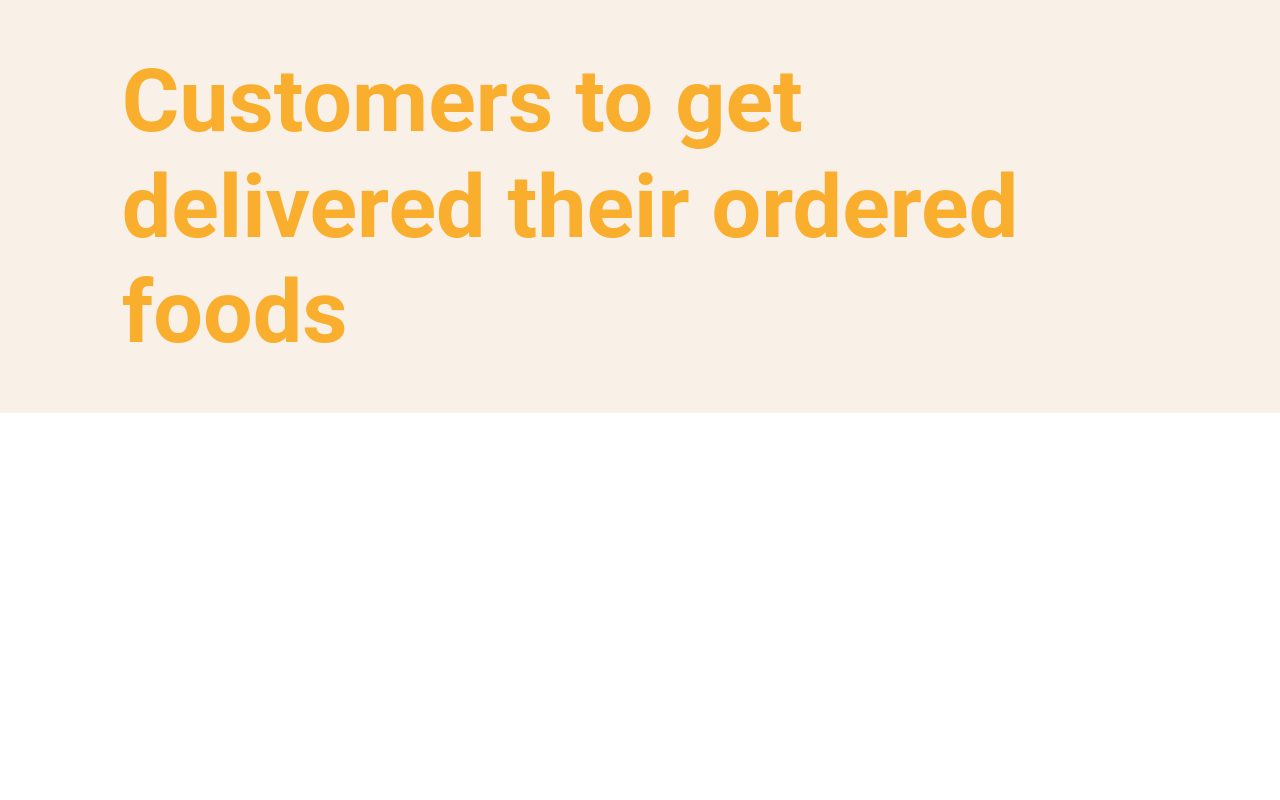
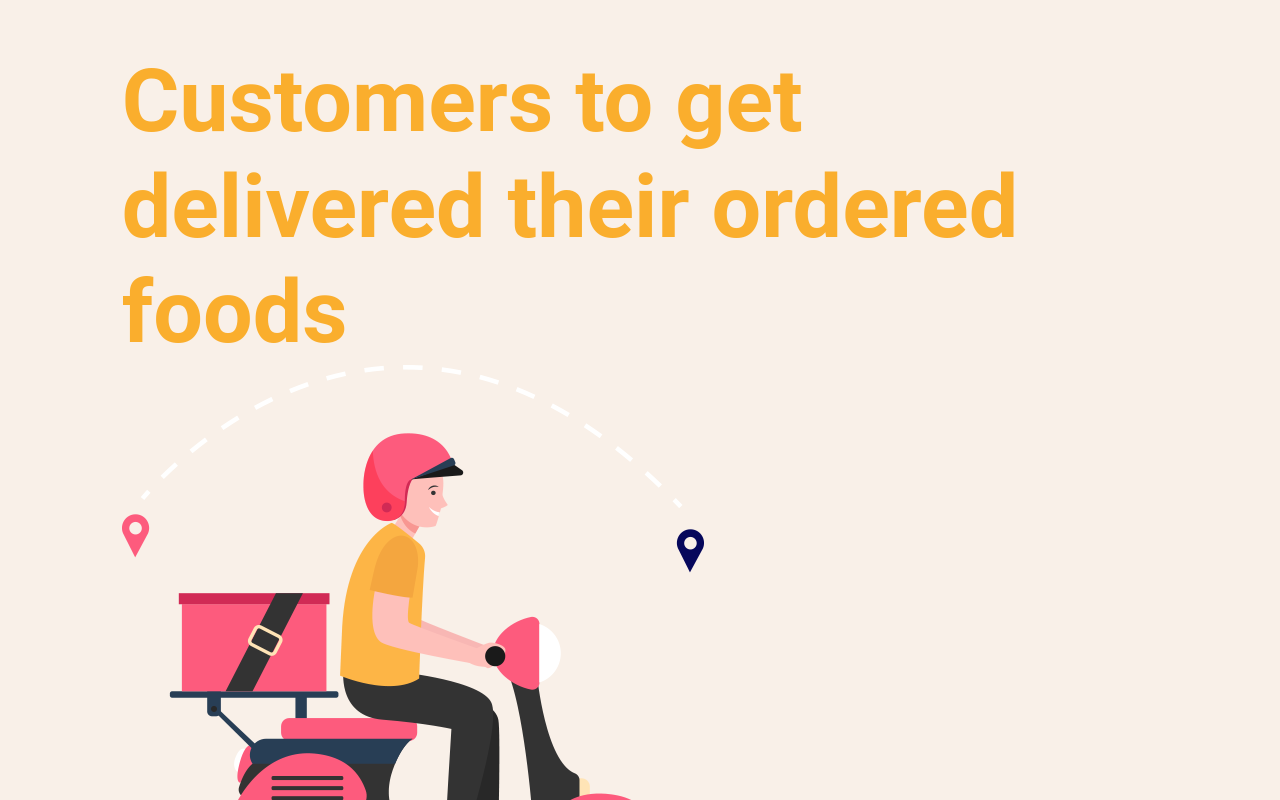
Before and after one commit to mreskini/FoodApp, a React (Create React App) app: page / in a window 1280 px wide. Shown: the top 800 px of the page. Built offline with nearby package versions, Linux system fonts and the light colour scheme.

Commit message:
using the new image thing

```diff
--- a/src/components/delivery-boy-section.jsx
+++ b/src/components/delivery-boy-section.jsx
@@ -1,10 +1,15 @@
 import ComponentWrapper from "./component-wrapper"
-
+import deliveryBoyImage from "../assets/img/delivery-boy.png"
 const DeliveryBoy = () => {
     return (
         <div className="py-5">
             <div className="theme-orange-color display-2 font-weight-bold">
                 Customers to get delivered their ordered foods
+            </div>
+            <div className="row">
+                <div className="col-lg-6">
+                    <img src={deliveryBoyImage} alt="Delivery Boy Image" />
+                </div>
             </div>
         </div>
     )
```
